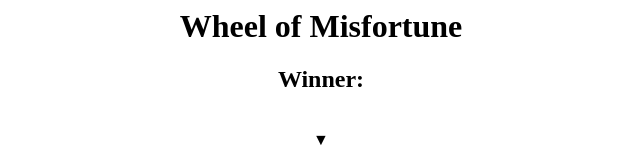
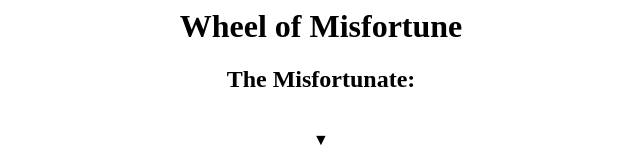
Before and after one commit to trauschd/trauschd.github.io, a plain HTML site: page wheel-of-misfortune/index.html in a window 1280 px wide. Shown: the top 152 px of the page, without its empty margins (319-959 px from the left). Drawn offline with Linux system fonts and the light colour scheme.

Commit message:
Changed winner label to 'The Misfortunate'

```diff
--- a/wheel-of-misfortune/index.html
+++ b/wheel-of-misfortune/index.html
@@ -7,7 +7,7 @@
     <body>
         <div align="center">
             <h1>Wheel of Misfortune</h1>
-            <h2 id="winner">Winner: </h2>
+            <h2 id="winner">The Misfortunate: </h2>
             <br/>
             <div>&#9660;</div>
             <div width="438" height="582">
```
